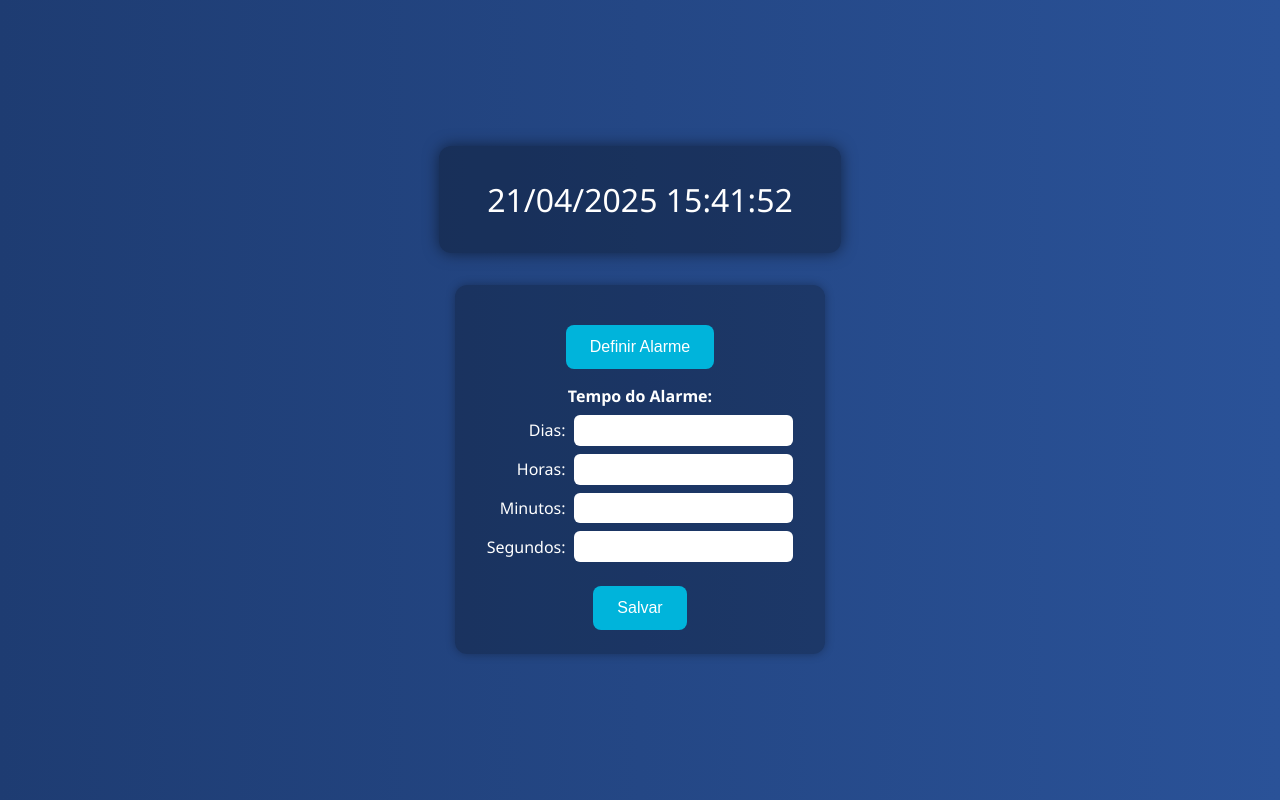
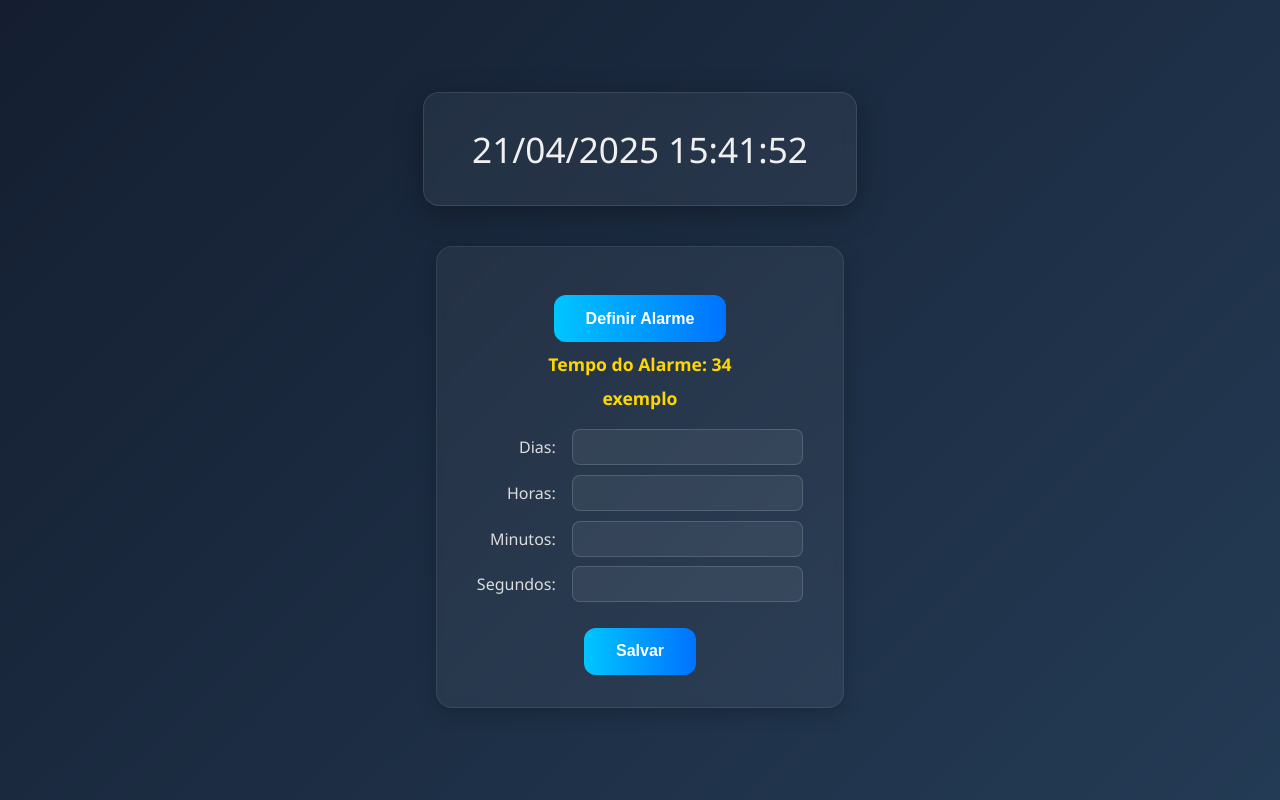
Before and after one commit to HeitorDalla/alarm-project, a plain HTML site: page index.html in a window 1280 px wide. Both pictures are taken after a click on the button "Definir Alarme". Drawn offline with Linux system fonts and the light colour scheme.

Commit message:
Mudancas no css

```diff
--- a/index.html
+++ b/index.html
@@ -10,8 +10,11 @@
     <div id="containerData"> <!-- Será adicionado a data e hora formatada --> </div>
     <div id="containerAlarme">
         <button id="btnAlarme">Definir Alarme</button>
+        <div id="containerTempo" style="display: none;">
+            <span id="tempoAlarme">Tempo do Alarme: 34</span>
+            <span id="mensagemTempo"> exemplo<!-- Mensagem que o tempo finalizou --> </span>
+        </div>
         <div id="containerInfo" style="display: none;">
-            <span>Tempo do Alarme:</span>
             <div class="info">
                 <label for="dias">Dias:</label>
                 <input type="number" name="dias" id="dias" value="0">
--- a/script.js
+++ b/script.js
@@ -34,6 +34,7 @@ function iniciarAlarme () {
 const containerDate = document.querySelector("#containerData");
 const containerAlarme = document.querySelector("#containerAlarme");
 const containerInfo = document.querySelector("#containerInfo");
+const containerTempo = document.querySelector("#containerTempo");
 
 // Delimitando que a cada segundo, o relogio formatará para o horário atual
 const intervaloTempo = setInterval(() => {
@@ -52,11 +53,12 @@ btnAlarme.addEventListener("click", (event) => {
         input.value = '';
     });
 
-    // Verificação para ver se o container ja esta visível
-    if (containerInfo.style.display === 'none' || containerInfo.style.display === "") {
+    if ((containerInfo.style.display === 'none' || containerInfo.style.display === "") && (containerTempo.style.display === 'none' || containerTempo.style.display === "")) {
         containerInfo.style.display = 'block';
+        containerTempo.style.display = 'block';
     } else {
         containerInfo.style.display = "none";
+        containerTempo.style.display = 'none';
     }
 });
 
@@ -99,7 +101,6 @@ salvar.addEventListener("click", (event) => {
     // Se tudo for válido, inicia a lógica do alarme
     if (isValid) {
         iniciarAlarme();
-
         containerInfo.style.display = 'none';
     }
 });
--- a/style.css
+++ b/style.css
@@ -7,80 +7,103 @@
 
 body {
     font-family: 'Segoe UI', Tahoma, Geneva, Verdana, sans-serif;
-    height: 100vh;
-    background: linear-gradient(to right, #1e3c72, #2a5298);
+    min-height: 100vh;
+    background: linear-gradient(135deg, #141e30, #243b55);
     display: flex;
     flex-direction: column;
     justify-content: center;
     align-items: center;
-    color: #fff;
+    color: #f0f0f0;
     padding: 2rem;
 }
 
 #containerData {
-    background-color: rgba(0, 0, 0, 0.3);
+    background: rgba(255, 255, 255, 0.05);
     padding: 2rem 3rem;
-    border-radius: 12px;
-    box-shadow: 0 0 15px rgba(0,0,0,0.5);
-    font-size: 2rem;
+    border-radius: 16px;
+    box-shadow: 0 8px 30px rgba(0,0,0,0.3);
+    font-size: 2.2rem;
     text-align: center;
-    margin-bottom: 2rem;
+    margin-bottom: 2.5rem;
+    backdrop-filter: blur(6px);
+    border: 1px solid rgba(255, 255, 255, 0.1);
 }
 
 #containerAlarme {
-    background-color: rgba(0, 0, 0, 0.25);
-    padding: 1.5rem 2rem;
-    border-radius: 12px;
-    box-shadow: 0 0 10px rgba(0,0,0,0.3);
+    background: rgba(255, 255, 255, 0.05);
+    padding: 2rem 2.5rem;
+    border-radius: 16px;
+    box-shadow: 0 6px 20px rgba(0,0,0,0.2);
     text-align: center;
+    backdrop-filter: blur(4px);
+    border: 1px solid rgba(255, 255, 255, 0.08);
 }
 
 #btnAlarme,
 #salvar {
-    padding: 0.8rem 1.5rem;
-    background-color: #00b4db;
+    padding: 0.9rem 2rem;
+    background: linear-gradient(90deg, #00c6ff, #0072ff);
     color: #fff;
     border: none;
-    border-radius: 8px;
+    border-radius: 12px;
     font-size: 1rem;
+    font-weight: bold;
     cursor: pointer;
     margin-top: 1rem;
-    transition: background-color 0.3s ease;
+    transition: all 0.3s ease-in-out;
 }
 
 #btnAlarme:hover,
 #salvar:hover {
-    background-color: #0083b0;
+    transform: scale(1.05);
+    background: linear-gradient(90deg, #0072ff, #00c6ff);
 }
 
 #containerInfo {
-    margin-top: 1rem;
+    margin-top: 1.2rem;
     display: none;
 }
 
-#containerInfo span {
+#containerTempo span {
     display: block;
-    margin-bottom: 0.5rem;
-    font-weight: bold;
+    margin: 10px 0 10px 0;
+    font-size: 1.1rem;
+    font-weight: 600;
+    color: #ffd700;
+}
+
+#mensagemTempo {
+    color: blue;
 }
 
 .info {
-    margin: 0.5rem 0;
+    margin: 0.6rem 0;
     display: flex;
     justify-content: space-between;
     align-items: center;
+    gap: 1rem;
 }
 
 .info label {
-    margin-right: 0.5rem;
     flex: 1;
     text-align: right;
+    font-size: 1rem;
+    font-weight: 500;
+    color: #ddd;
 }
 
 .info input {
     flex: 1;
-    padding: 0.4rem;
-    border-radius: 6px;
-    border: none;
+    padding: 0.5rem 0.7rem;
+    border-radius: 8px;
     font-size: 1rem;
+    background-color: #ffffff10;
+    color: #fff;
+    outline: none;
+    border: 1px solid rgba(255, 255, 255, 0.15);
+    transition: background-color 0.2s;
 }
+
+.info input:focus {
+    background-color: #ffffff20;
+}
```
